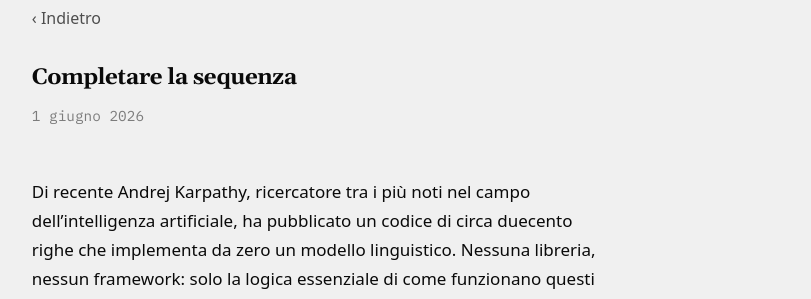
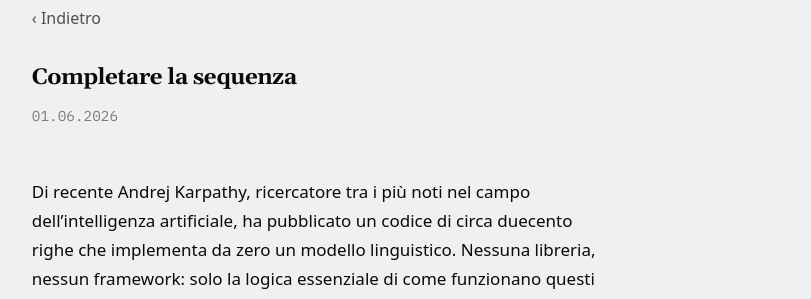
Before and after one commit to dumgio/dumgio.github.io, a Jekyll site: the page built from _posts/2026-06-01-completare-la-sequenza.md, in a window 1280 px wide. Shown: the part 133-432 px from the top of the page, without its empty margins (229-1040 px from the left). Built offline with Jekyll 4.4.1, drawn with Linux system fonts in a browser that asks for light colours; comment, search, counter and statistics services are not loaded.

Commit message:
Formato data: giorno.mese.anno al posto del mese per esteso
Co-Authored-By: Claude Sonnet 4.6 <noreply@anthropic.com>

```diff
--- a/_layouts/post.html
+++ b/_layouts/post.html
@@ -10,14 +10,7 @@ layout: default
   <header class="page-header">
     <h1>{{ page.title }}</h1>
     <time datetime="{{ page.date | date: '%Y-%m-%d' }}" class="post-time">
-      {{ page.date | date: "%-d" }}
-      {% assign m = page.date | date: "%-m" | minus: 1 %}
-      {% case m %}
-        {% when 0 %}gennaio{% when 1 %}febbraio{% when 2 %}marzo{% when 3 %}aprile
-        {% when 4 %}maggio{% when 5 %}giugno{% when 6 %}luglio{% when 7 %}agosto
-        {% when 8 %}settembre{% when 9 %}ottobre{% when 10 %}novembre{% when 11 %}dicembre
-      {% endcase %}
-      {{ page.date | date: "%Y" }}
+      {{ page.date | date: "%d.%m.%Y" }}
     </time>
   </header>
 
```
